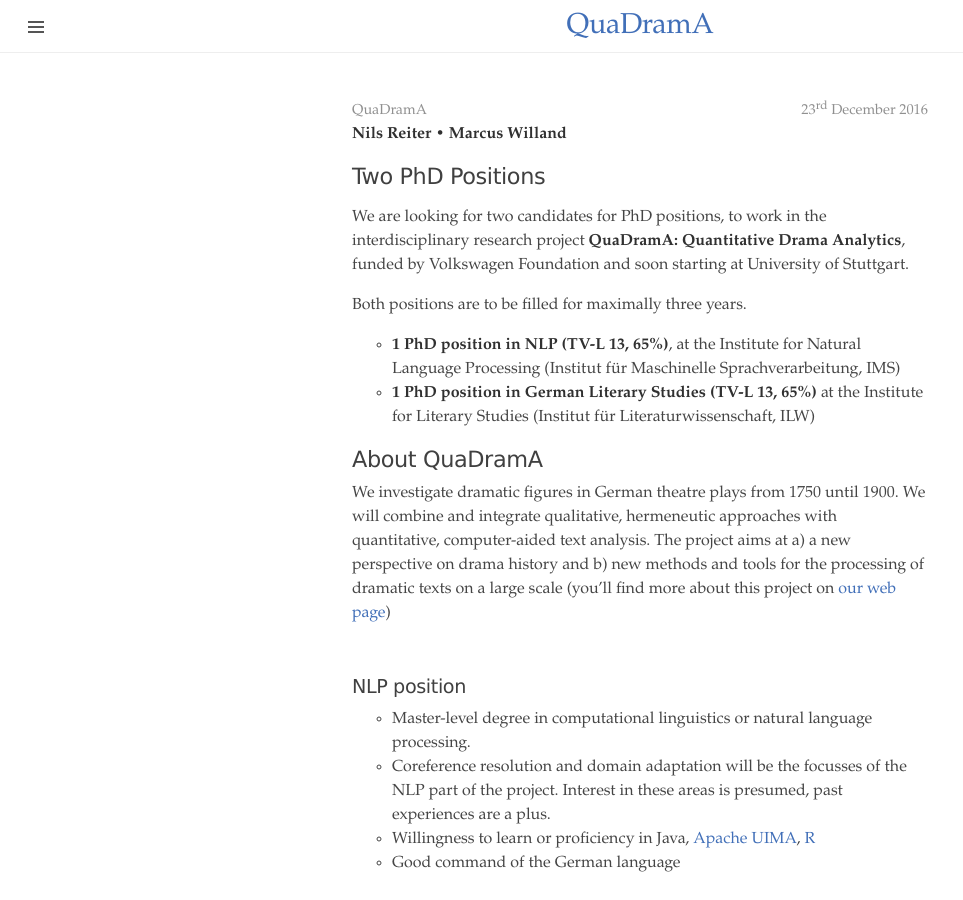
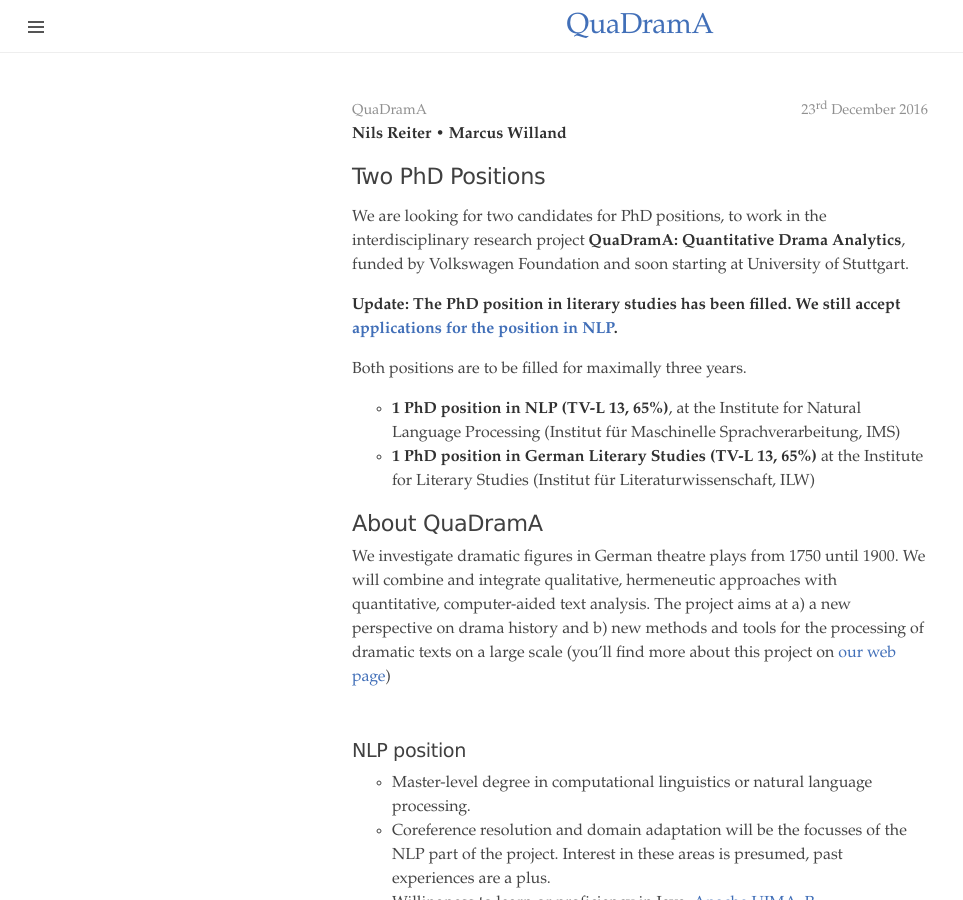
Before and after one commit to quadrama/quadrama.github.io, a Jekyll site: the page built from _posts/2016-12-23-jobs.en.md, in a window 1280 px wide and 900 px high. Shown: the whole window, without its empty margins (0-963 px from the left). Built offline with Jekyll 4.4.1, drawn with Linux system fonts in a browser that asks for light colours; nearby versions of some CDN libraries; library files that are not in the unit come from our copies.

Commit message:
Links to new page

```diff
--- a/_posts/2016-12-23-jobs.en.md
+++ b/_posts/2016-12-23-jobs.en.md
@@ -10,6 +10,9 @@
 ---
 
 We are looking for two candidates for PhD positions, to work in  the interdisciplinary research project **QuaDramA: Quantitative Drama Analytics**, funded by Volkswagen Foundation and soon starting at University of Stuttgart.
+
+**Update: The PhD position in literary studies has been filled. We still accept [applications for the position in NLP]({{site.baseurl}}{% link _posts/2017-03-13-phd-position-nlp.en.md %}).**
+
 
 <!--more-->
 
```
Also changed, not shown: _posts/2016-12-23-jobs.de.md (+2 -0 lines).
